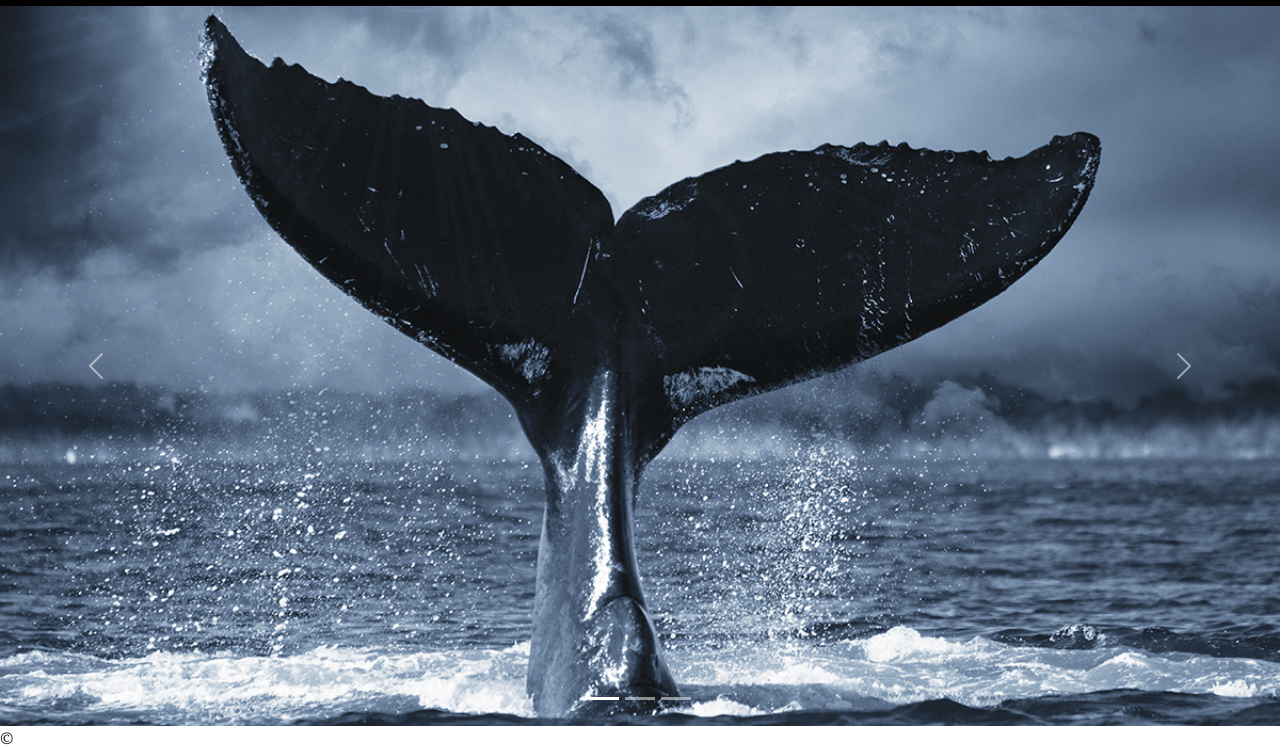
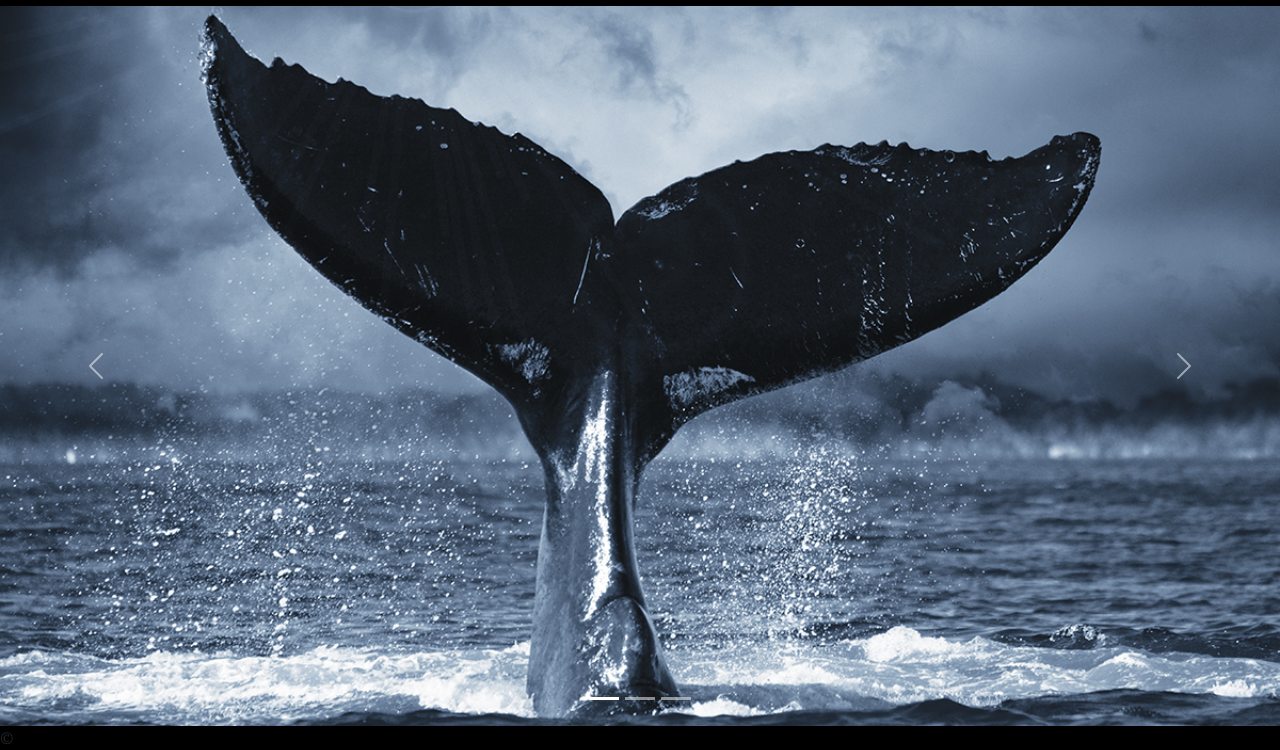
Before and after one commit to TiffanyR2/as-i-learn-in-class2024, a plain HTML site: page index.html in a window 1280 px wide. Shown: the part 60-810 px from the top of the page. Drawn offline with nearby package versions, Linux system fonts and the light colour scheme.

Commit message:
update css

```diff
--- a/index.html
+++ b/index.html
@@ -43,6 +43,7 @@
           <span class="carousel-control-next-icon" aria-hidden="true"></span>
           <span class="visually-hidden">Next</span>
         </button>
+        <footer></footer>
       </div>
     <footer>&copy;</footer>
 </body>
--- a/styles/styles.css
+++ b/styles/styles.css
@@ -93,3 +93,9 @@ aside{
     display: flex;
     align-content: center;
 }
+footer{
+    background-color: black;
+    border: 2px 2px 3px solid black;
+    display: flex;
+    align-items: center;
+}
```
Also changed, not shown: blog.html (+1 -0 lines).
